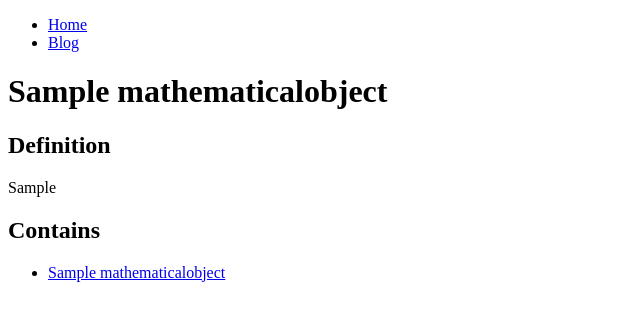
After one commit to khaledallen/mathdocs, a Django app: page /objects/1/ in a window 1280 px wide. The commit adds this page. Shown: the top 321 px of the page, without its empty margins (0-640 px from the left). Run offline with Django 3.2, Linux system fonts and the light colour scheme; tables that the repository leaves empty hold one stand-in row (values such as "Sample post").

Commit message:
improving the model for MathObjs

```diff
--- a/mathwiki/admin.py
+++ b/mathwiki/admin.py
@@ -1,8 +1,10 @@
 from django.contrib import admin
 
-from .models import Definition, Theorem
+from .models import Axiom, MathematicalProperty, MathematicalObject, Theorem
 
 # Register your models here.
 
-admin.site.register(Definition)
+admin.site.register(Axiom)
+admin.site.register(MathematicalProperty)
+admin.site.register(MathematicalObject)
 admin.site.register(Theorem)
--- a/mathwiki/models.py
+++ b/mathwiki/models.py
@@ -2,12 +2,29 @@ from django.db import models
 
 # Create your models here.
 class Axiom(models.Model):
-    title = models.CharField(max_length = 300)
+    name = models.CharField(max_length = 300)
     statement = models.TextField()
 
-class Definition(models.Model):
+    def __str__(self):
+        return self.name
+
+class MathematicalProperty(models.Model):
     name = models.CharField(max_length = 300)
     statement = models.TextField()
+    applies_to = models.ManyToManyField('MathematicalObject')
+
+    def __str__(self):
+        return self.name
+
+
+class MathematicalObject(models.Model):
+    name = models.CharField(max_length = 300)
+    definition = models.TextField()
+
+    parent_objects = models.ForeignKey('self', on_delete = models.SET_NULL, null = True, blank = True)
+    contains = models.ManyToManyField('self', blank = True, symmetrical = False, related_name = '+')
+
+    properties = models.ManyToManyField(MathematicalProperty, blank = True)
     def __str__(self):
         return self.name
 
@@ -21,6 +38,6 @@ class Theorem(models.Model):
     name = models.CharField(max_length = 300)
     theorem_type = models.CharField(max_length = 1, choices = THEOREM_TYPE_CHOICES)
     proof = models.TextField()
-    included_definitions = models.ManyToManyField(Definition)
+    included_objects = models.ManyToManyField(MathematicalObject)
     def __str__(self):
         return self.name
--- a/mathwiki/templates/base.html
+++ b/mathwiki/templates/base.html
@@ -4,8 +4,6 @@
     <link rel="stylesheet" href="style.css">
     <title>{% block title %}Khaled's Math Wiki{% endblock %}</title>
 
-    <script src="https://polyfill.io/v3/polyfill.min.js?features=es6"></script>
-    <script id="MathJax-script" async src="https://cdn.jsdelivr.net/npm/mathjax@3/es5/tex-mml-chtml.js"></script>
     <script>
         MathJax = {
           tex: {
--- a/mathwiki/templates/mathwiki/definitiondetails.html
+++ /dev/null
@@ -1,6 +0,0 @@
-{% extends "base.html" %}
-
-{% block content %}
-<h1>{{ definition.name}} </h1>
-{{ definition.statement}}
-{% endblock %}
--- /dev/null
+++ b/mathwiki/templates/mathwiki/mathobjectdetails.html
@@ -0,0 +1,17 @@
+{% extends "base.html" %}
+
+{% block content %}
+<h1>{{ object.name}} </h1>
+
+<h2>Definition</h2>
+{% autoescape off %}
+{{ object.definition}}
+{% endautoescape %}
+
+<h2>Contains</h2>
+<ul>
+    {% for obj in object.contains.all %}
+    <li><a href="/objects/{{ obj.id }}">{{ obj.name }}</a></li>
+    {% endfor %}
+</ul>
+{% endblock %}
--- a/mathwiki/urls.py
+++ b/mathwiki/urls.py
@@ -4,5 +4,5 @@ from . import views
 
 urlpatterns = [
     path('', views.index, name='index'),
-    path('definitions/<int:definition_id>/', views.definitiondetails, name="definition details")
+    path('objects/<int:object_id>/', views.object_details, name="object details")
 ]
--- a/mathwiki/views.py
+++ b/mathwiki/views.py
@@ -1,13 +1,15 @@
 from django.shortcuts import render
 from django.http import HttpResponse
 
-from .models import Definition
+from .models import MathematicalObject
 
 # Create your views here.
 def index(request):
-    return HttpResponse("Hello, world. You're at the mathwiki index.")
+    objects = MathematicalObject.objects.all()
+    context = {'objects': objects}
+    return render(request, 'mathwiki/index.html', context)
 
-def definitiondetails(request, definition_id):
-    definition = Definition.objects.filter(id=definition_id)[0]
-    context = {'definition': definition}
-    return render(request, 'mathwiki/definitiondetails.html', context)
+def object_details(request, object_id):
+    object = MathematicalObject.objects.filter(id=object_id)[0]
+    context = {'object': object}
+    return render(request, 'mathwiki/mathobjectdetails.html', context)
```
Also changed, not shown: mathwiki/templates/mathwiki/index.html (added, +9 -0 lines), mathwiki/migrations/0004_auto_20200815_2126.py (added), mathwiki/migrations/0005_auto_20200815_2149.py (added), mathwiki/migrations/0006_auto_20200815_2233.py (added), mathwiki/migrations/0007_auto_20200815_2241.py (added), mathwiki/migrations/0008_auto_20200815_2245.py (added).
